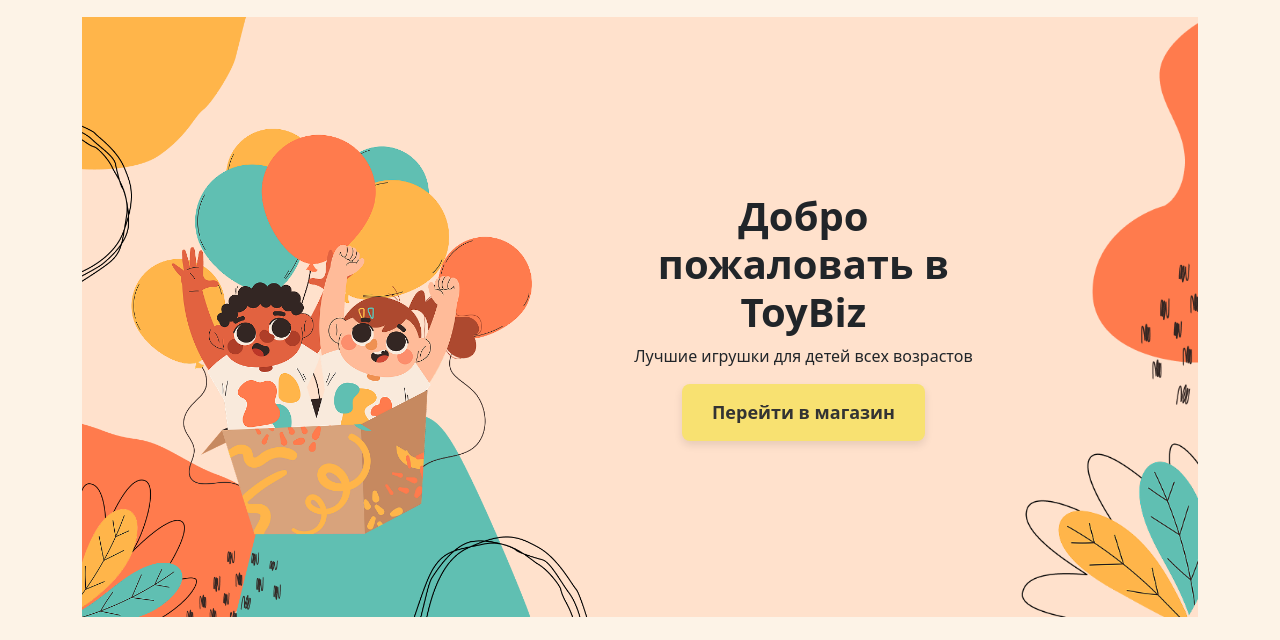
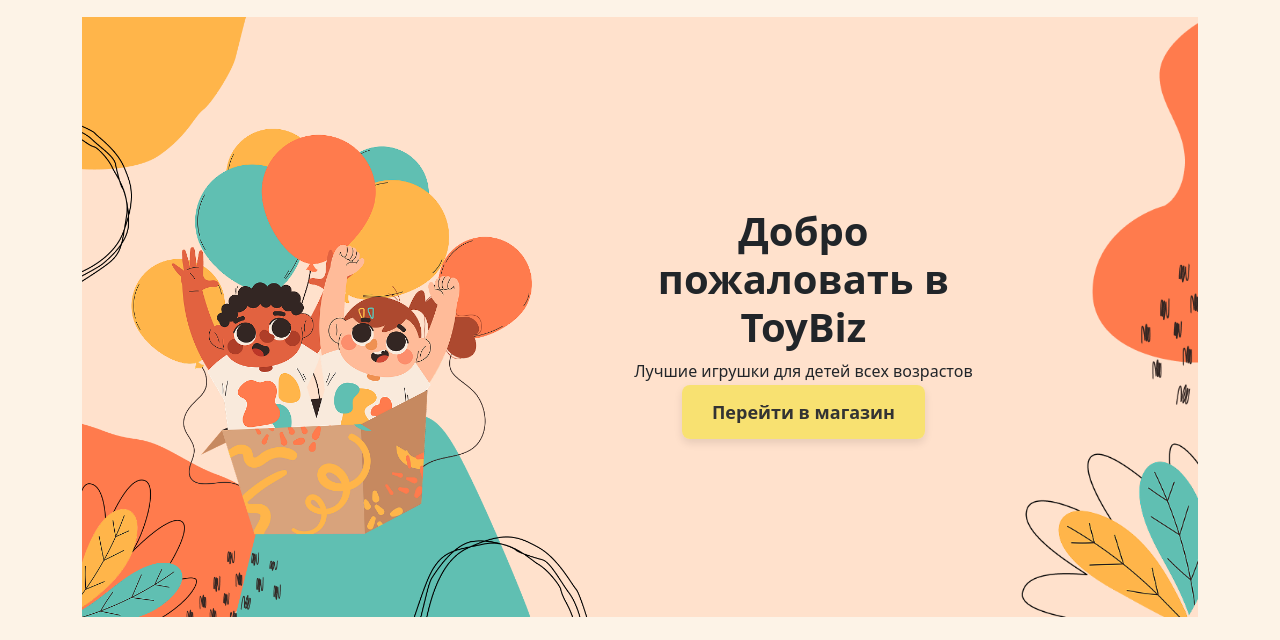
Before and after one commit to fsdfdsrew/toy_shop, a Django app: page / in a window 1280 px wide. Shown: the part 168-808 px from the top of the page. Run offline with Django 5.2, Linux system fonts and the light colour scheme; data comes from the database, SQL or seed files in the repository; parts of the project's set-up code (start-up, migrations or seed data) failed here and were passed over.

Commit message:
Update home.html

```diff
--- a/toys/templates/toys/home.html
+++ b/toys/templates/toys/home.html
@@ -31,10 +31,6 @@
       }
 
       .ad-center {
-        display: flex;
-        flex-direction: column;
-        align-items: center;
-        justify-content: center;
         text-align: center;
         padding: 20px;
       }
```
